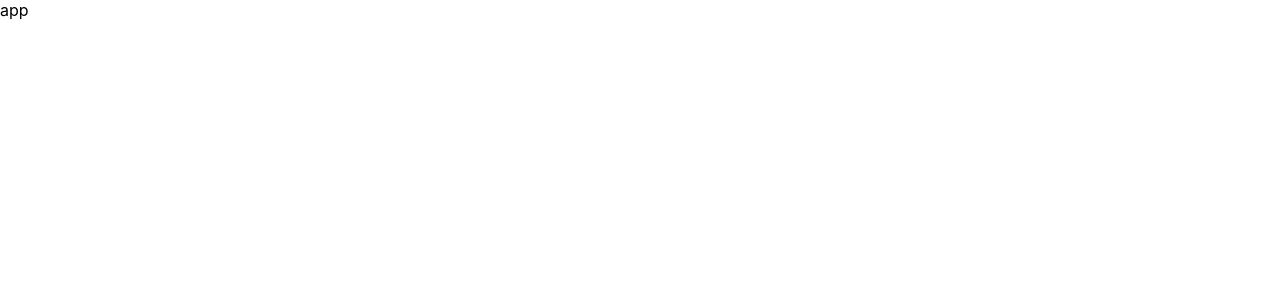
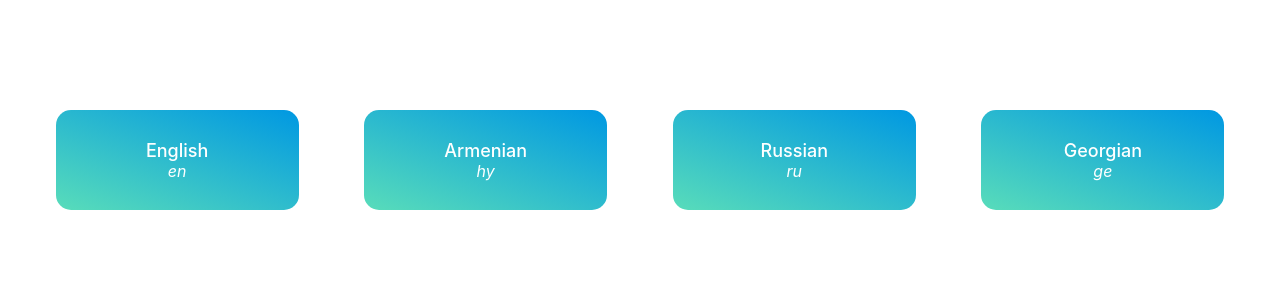
Before and after one commit to avetisyanvardges/translate-app, a React (Create React App) app: page / in a window 1280 px wide. Shown: the top 300 px of the page. Built offline with nearby package versions, Linux system fonts and the light colour scheme.

Commit message:
create language card and details page

```diff
--- a/src/App.js
+++ b/src/App.js
@@ -1,11 +1,13 @@
 import React from 'react';
+import {Route, Routes} from "react-router-dom";
+import Home from "./views/Home";
+import LanguageDetails from "./views/LanguageDetails";
 
-const App = () => {
-    return (
-        <div>
-          app
-        </div>
-    );
-};
+const App = () => (
+    <Routes>
+        <Route path="/" element={<Home/>}/>
+        <Route path="/language-details/:id" element={<LanguageDetails/>}/>
+    </Routes>
+)
 
 export default App;
--- a/src/index.css
+++ b/src/index.css
@@ -7,6 +7,16 @@ body {
   -moz-osx-font-smoothing: grayscale;
 }
 
+* {
+  box-sizing: border-box;
+  margin: 0;
+  padding: 0;
+}
+
+a {
+  text-decoration: none;
+}
+
 code {
   font-family: source-code-pro, Menlo, Monaco, Consolas, 'Courier New',
     monospace;
--- a/src/index.js
+++ b/src/index.js
@@ -1,11 +1,15 @@
 import React from 'react';
 import ReactDOM from 'react-dom/client';
+import {unstable_HistoryRouter as HistoryRouter} from "react-router-dom";
 import reportWebVitals from './reportWebVitals';
 import App from './App';
+import history from "./utils/browserHistory";
 import './index.css';
 
 const root = ReactDOM.createRoot(document.getElementById('root'));
 root.render(
-    <App />
+    <HistoryRouter history={history}>
+        <App/>
+    </HistoryRouter>
 );
 reportWebVitals();
--- /dev/null
+++ b/src/views/Home/index.js
@@ -0,0 +1,39 @@
+import React from 'react';
+import {Link} from "react-router-dom";
+import './style.scss';
+
+const languages = [
+    {
+        id: 'en',
+        name: 'English',
+    },
+    {
+        id: 'hy',
+        name: 'Armenian',
+    },
+    {
+        id: 'ru',
+        name: 'Russian',
+    },
+    {
+        id: 'ge',
+        name: 'Georgian',
+    },
+]
+
+const Home = () => {
+    return (
+        <div className='home-page'>
+            <div className='main-content'>
+                {languages.map(item => (
+                    <Link to={`/language-details/${item.id}`} key={item.id} className='language-card'>
+                        <h3 className='title'>{item.name}</h3>
+                        <p className='type'>{item.id}</p>
+                    </Link>
+                ))}
+            </div>
+        </div>
+    );
+};
+
+export default Home;
--- /dev/null
+++ b/src/views/Home/style.scss
@@ -0,0 +1,40 @@
+.home-page {
+  width: 100%;
+  height: 100%;
+
+  .main-content {
+    margin: 100px auto;
+    width: 100%;
+    max-width: 1440px;
+    display: flex;
+    justify-content: space-evenly;
+    flex-wrap: wrap;
+    .language-card {
+      margin: 10px;
+      border-radius: 15px;
+      width: 243px;
+      height: 100px;
+      background: linear-gradient(200deg,#0098e2,#6aeab2 120%);
+      cursor: pointer;
+      display: flex;
+      justify-content: center;
+      align-items: center;
+      flex-direction: column;
+      &:hover {
+        box-shadow: 0 15px 30px 0 rgb(118 118 118 / 23%);
+      }
+
+      .title {
+        font-size: 18px;
+        font-weight: 500;
+        text-overflow: ellipsis;
+        color: white;
+      }
+
+      .type {
+        color: white;
+        font-style: italic;
+      }
+    }
+  }
+}
--- /dev/null
+++ b/src/views/LanguageDetails/index.js
@@ -0,0 +1,14 @@
+import React from 'react';
+import {useParams} from "react-router-dom";
+import './style.scss';
+
+const LanguageDetails = () => {
+    const {id} = useParams();
+    return (
+        <div className='language-details-page'>
+            LanguageDetails {id}
+        </div>
+    );
+};
+
+export default LanguageDetails;
--- /dev/null
+++ b/src/views/LanguageDetails/style.scss
@@ -0,0 +1,3 @@
+.language-details-page {
+
+}
```
